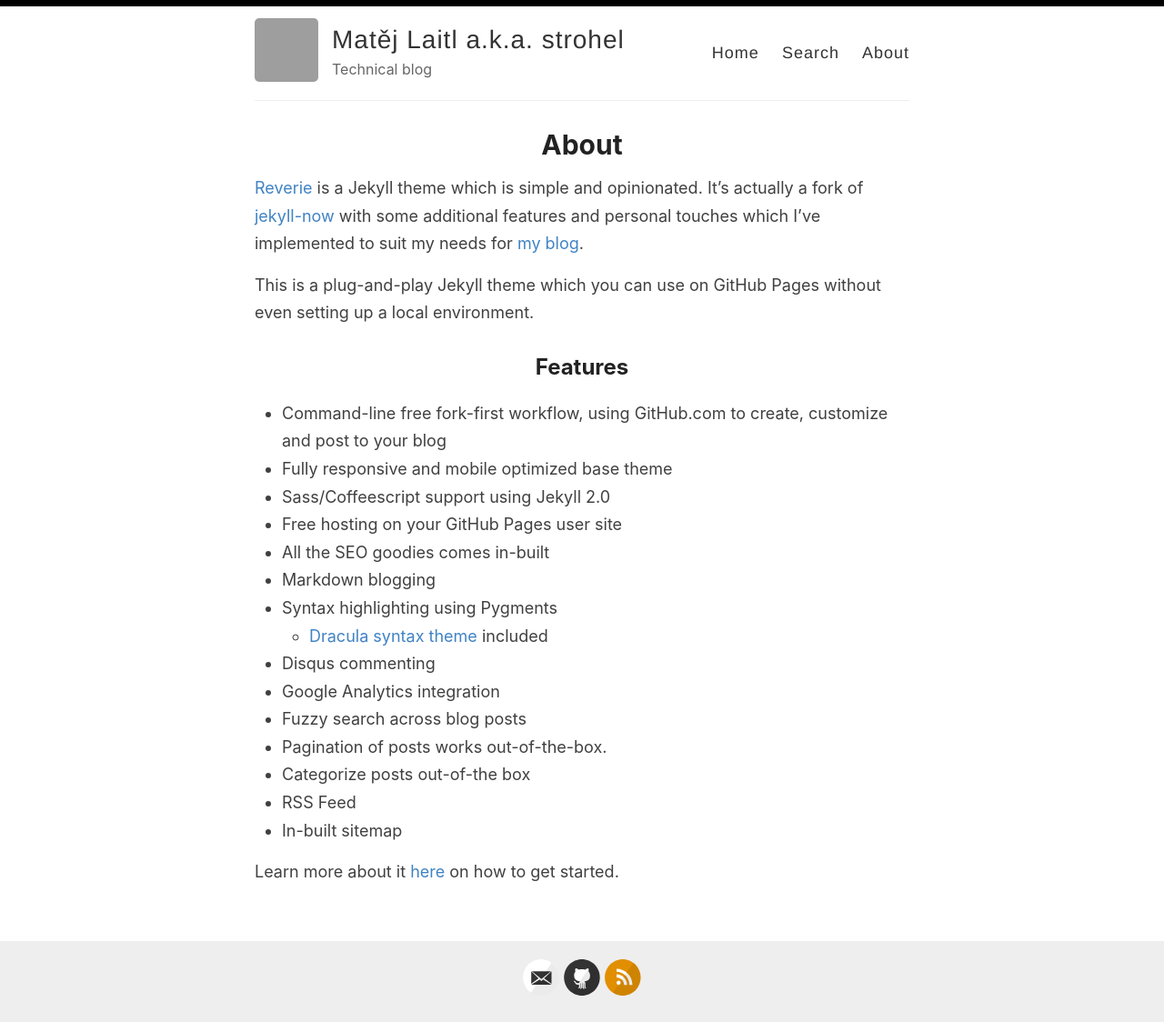
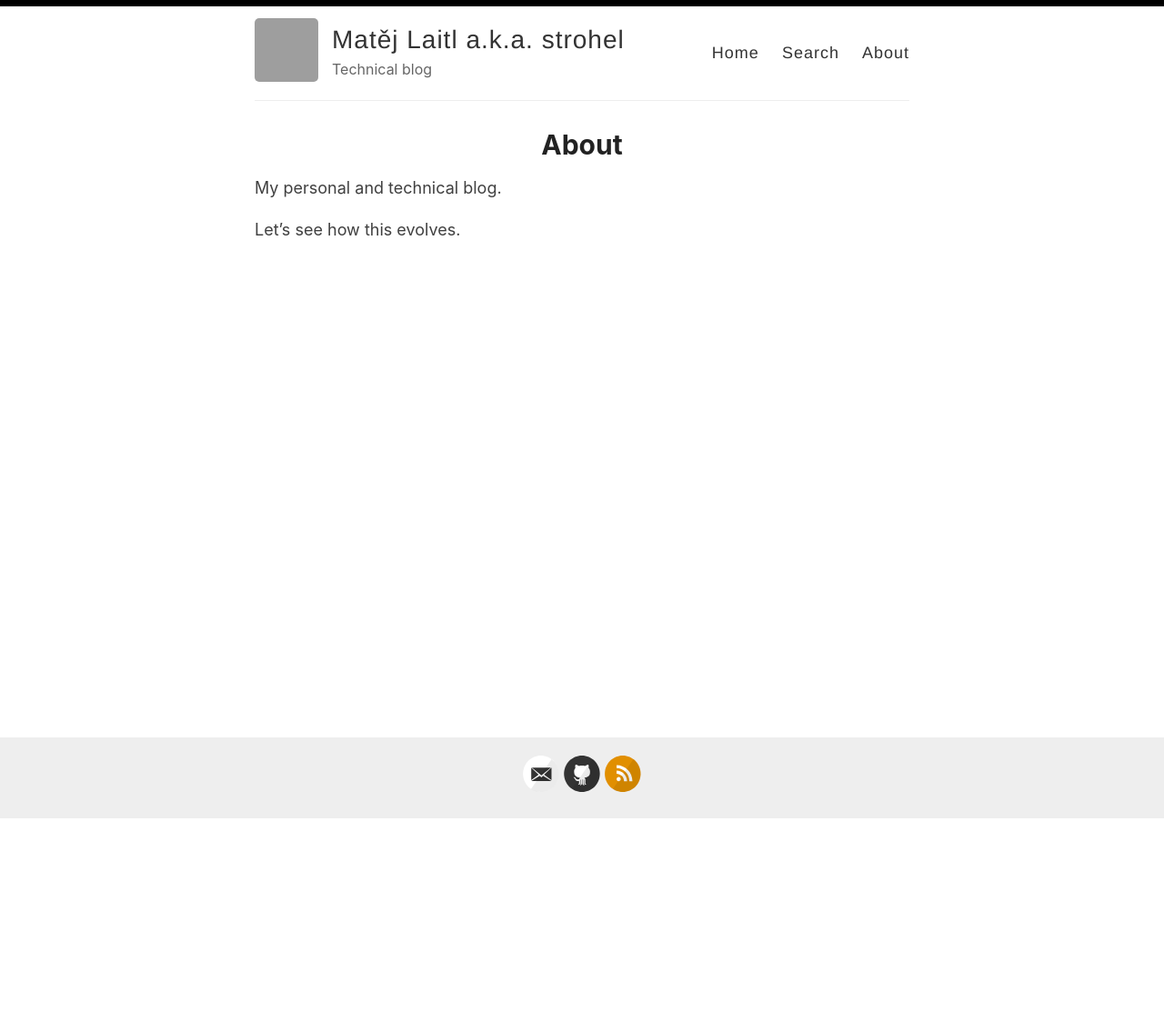
Before and after one commit to strohel/strohel.github.io, a Jekyll site: the page built from _pages/about.md, in a window 1280 px wide. Shown: the whole page at 91% size. Built offline with Jekyll 4.4.1, drawn with Linux system fonts in a browser that asks for light colours; after the commit the page ends 901 px from its top, so only the background shows below that; grey boxes are pictures that could not be loaded.

Commit message:
Replace original About page with my (very basic) one

```diff
--- a/_pages/about.md
+++ b/_pages/about.md
@@ -4,26 +4,6 @@
 permalink: /about/
 ---
 
-[Reverie](https://github.com/amitmerchant1990/reverie) is a Jekyll theme which is simple and opinionated. It's actually a fork of [jekyll-now](https://github.com/barryclark/jekyll-now) with some additional features and personal touches which I've implemented to suit my needs for [my blog](https://www.amitmerchant.com).
+My personal and technical blog.
 
-This is a plug-and-play Jekyll theme which you can use on GitHub Pages without even setting up a local environment.
-
-## Features
-
-- Command-line free fork-first workflow, using GitHub.com to create, customize and post to your blog
-- Fully responsive and mobile optimized base theme
-- Sass/Coffeescript support using Jekyll 2.0
-- Free hosting on your GitHub Pages user site
-- All the SEO goodies comes in-built
-- Markdown blogging
-- Syntax highlighting using Pygments
-    - [Dracula syntax theme](https://draculatheme.com/) included
-- Disqus commenting
-- Google Analytics integration
-- Fuzzy search across blog posts
-- Pagination of posts works out-of-the-box.
-- Categorize posts out-of-the box
-- RSS Feed
-- In-built sitemap
-
-Learn more about it [here](https://github.com/amitmerchant1990/reverie) on how to get started.
+Let's see how this evolves.
```
